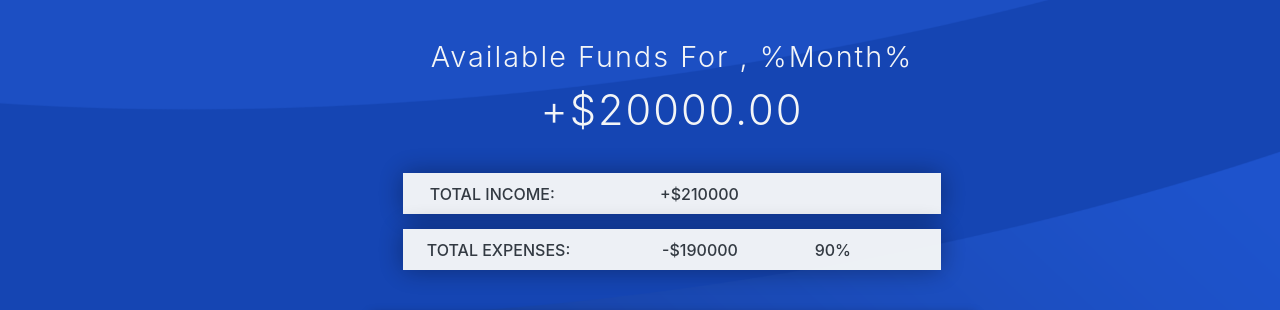
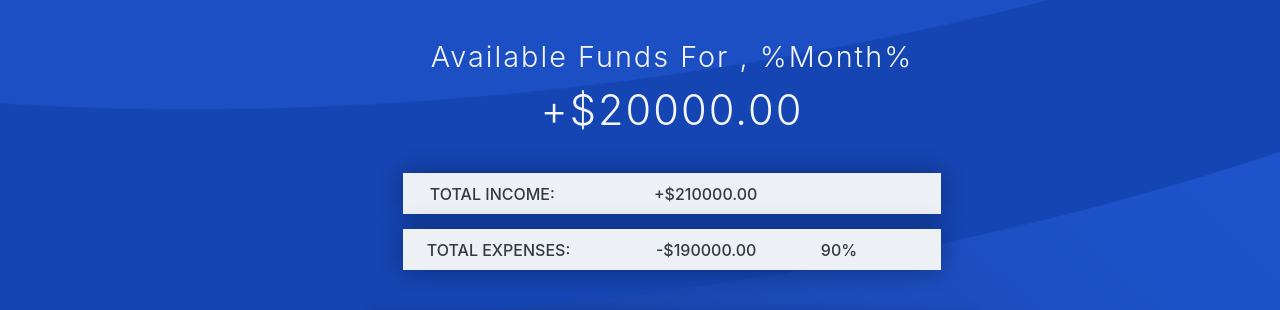
Before and after one commit to victor-cody/MEBA-My-Electronic-Bugetting-App, a React (Create React App) app: page / in a window 1280 px wide. Shown: the top 310 px of the page. Built offline with nearby package versions, Linux system fonts and the light colour scheme; the HTML template or start-up script is replaced by a standard one.

Commit message:
project update

```diff
--- a/src/assets/css/styles.css
+++ b/src/assets/css/styles.css
@@ -230,7 +230,7 @@ Header
   display: flex;
   justify-content: space-between;
   align-items: center;
-  width: 84%;
+  width: 88%;
   height: 88%;
   flex-flow: row nowrap;
   align-items: center;
--- a/src/components/Abstracts/BudgetController.js
+++ b/src/components/Abstracts/BudgetController.js
@@ -16,7 +16,7 @@ export const GetBudget = () => {
 	totals.expenses = GetTotals('expenses');
 	//Calculate the budget: income - expeses
 	budget = totals.income - totals.expenses;
-	return { budget };
+	return  budget ;
 }
 
 export const GetPercentage = () => {
@@ -24,5 +24,5 @@ export const GetPercentage = () => {
 	//calculate the total percentage of the income spent on expenses
 	if (totals.income > 0) percentage = Math.round((totals.expenses / totals.income) * 100);
 	else percentage = -1;
-	return { percentage };
+	return percentage ;
 }
--- a/src/components/Budget_Expenses/Budget_Expenses.js
+++ b/src/components/Budget_Expenses/Budget_Expenses.js
@@ -3,7 +3,7 @@ const BudgetExpenses = ({ totalExpenses = 0, expensesPercentage = 0 }) => {
 		<div className="budget_expenses clearfix viewer">
 			<div className="budget_expenses-text">Total Expenses:</div>
 			<div className="right">
-				<div className="budget_expenses-value"> -${totalExpenses}</div>
+				<div className="budget_expenses-value"> -${totalExpenses.toFixed(2)}</div>
 				<div className="budget_expenses-percentage"> {expensesPercentage >= 0 ? expensesPercentage : 0 }%</div>
 			</div>
 		</div>
--- a/src/components/Budget_Income/Budget_Income.js
+++ b/src/components/Budget_Income/Budget_Income.js
@@ -4,7 +4,7 @@ const BudgetIncome = ({ totalIncome = 0 }) => {
 		<div className="budget_income clearfix viewer">
 			<div className="budget_income-text">Total Income:</div>
 			<div className="right">
-				<div className="budget_income-value"> +${totalIncome} </div>
+				<div className="budget_income-value"> +${totalIncome.toFixed(2)} </div>
 				<div className="budget_income-percentage">&nbsp;</div>
 			</div>
 		</div>
--- a/src/components/Budget_List/BudgetList.js
+++ b/src/components/Budget_List/BudgetList.js
@@ -20,6 +20,7 @@ const BudgetList = ({ category }) => {
 
 					<BudgetItem
 						key={id}
+
 						id={transaction.id}
 						description={transaction.description}
 						value={transaction.value}
--- a/src/components/Budget_Total/Budget_Total.js
+++ b/src/components/Budget_Total/Budget_Total.js
@@ -1,7 +1,6 @@
 import  BudgetIncome  from "../Budget_Income/Budget_Income";
 import  BudgetExpenses  from "../Budget_Expenses/Budget_Expenses";
 import { GetTotals, GetPercentage } from '../Abstracts/BudgetController';
-
 
 const BudgetTotal = () => {
 
@@ -12,7 +11,7 @@ const BudgetTotal = () => {
 			{/* budget Expenses */}
 			<BudgetExpenses
 				totalExpenses={GetTotals('expenses')}
-				expensesPercentage={GetPercentage().percentage}
+				expensesPercentage={GetPercentage()}
 			/>
 		</div>
 	);
--- a/src/components/Header/Header.js
+++ b/src/components/Header/Header.js
@@ -15,7 +15,7 @@ const Header = () => {
 					<h1> Available Funds for , <span className="budget_title_month">%Month%</span></h1>
 				</div>
 				{/* total budget balance */}
-				<Budget balance={GetBudget().budget} />
+				<Budget balance={GetBudget()} />
 				{/* Total Income and expenses field container */}
 				<BudgetTotal />
 				<p className="err_msg"></p>
```
Also changed, not shown: 1 other file (tests, documents, lock files or other folders).
